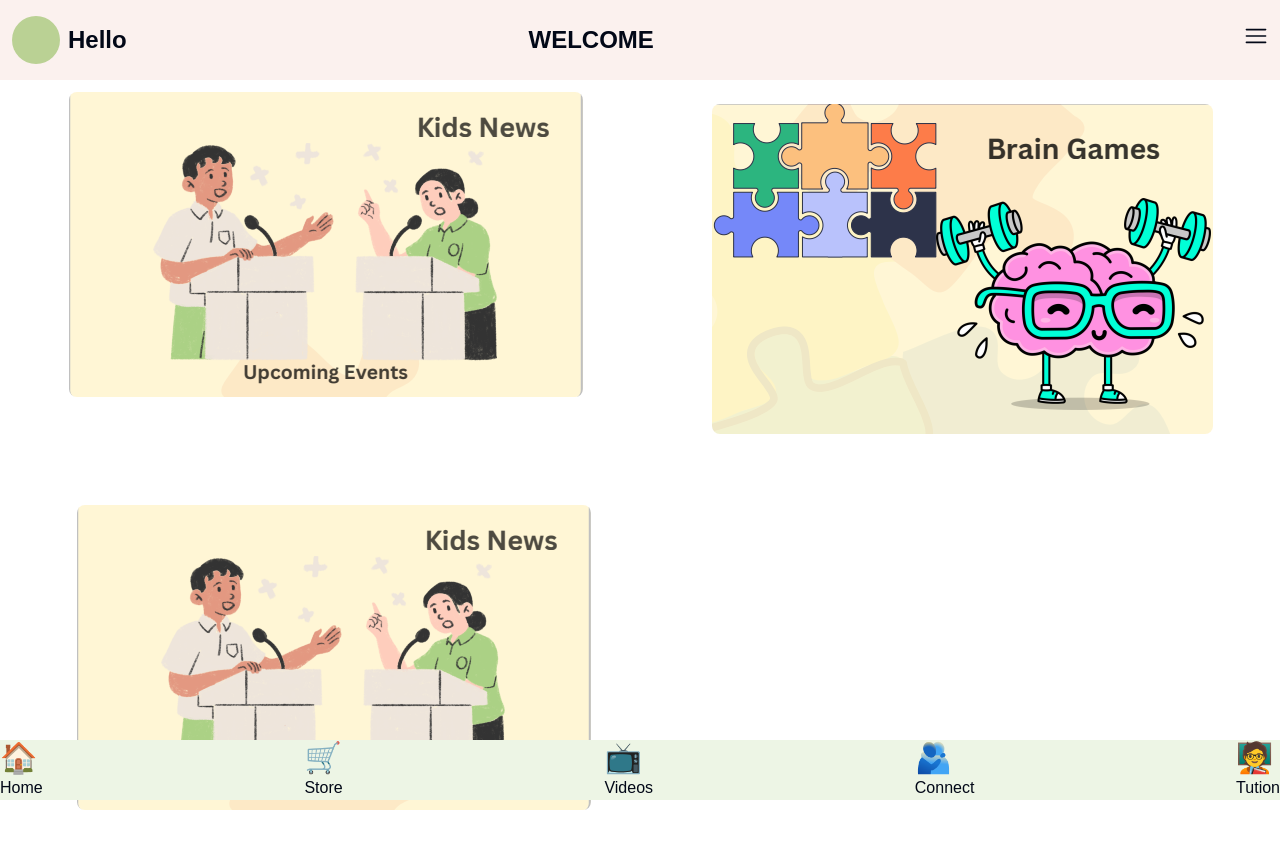
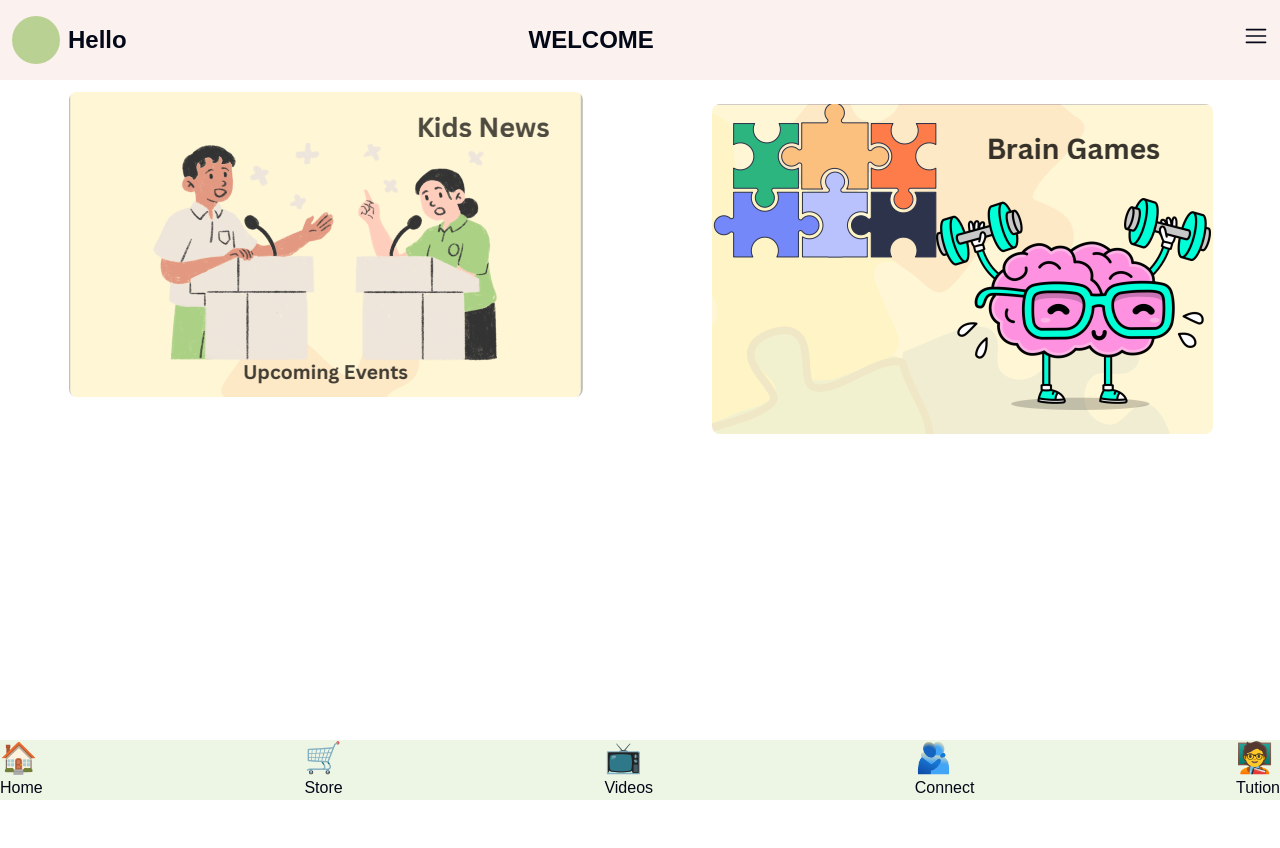
Before and after one commit to monster-1951/Kidz-Club, a Next.js app: page / in a window 1280 px wide. Shown: the top 848 px of the page. Built offline with nearby package versions, Linux system fonts and the light colour scheme.

Commit message:
third commit

```diff
--- a/src/app/page.tsx
+++ b/src/app/page.tsx
@@ -23,7 +23,7 @@ export default function Home() {
             className="rounded-lg h-fit w-fit mx-auto"
           />
         </Link>
-        <Link href={"/"} className="w-full mx-auto">
+        {/* <Link href={"/"} className="w-full mx-auto">
           <Image
             src={"/Home 1.png"}
             alt="Home"
@@ -31,7 +31,7 @@ export default function Home() {
             height={1000}
             className="rounded-lg h-fit w-fit mx-auto"
           />
-        </Link>
+        </Link> */}
       </div>
     </>
   );
```
